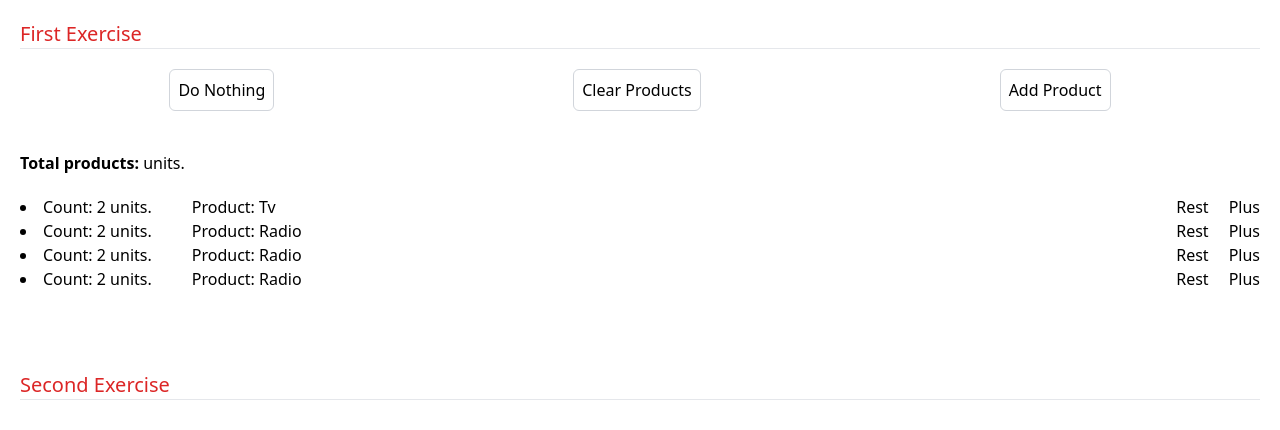
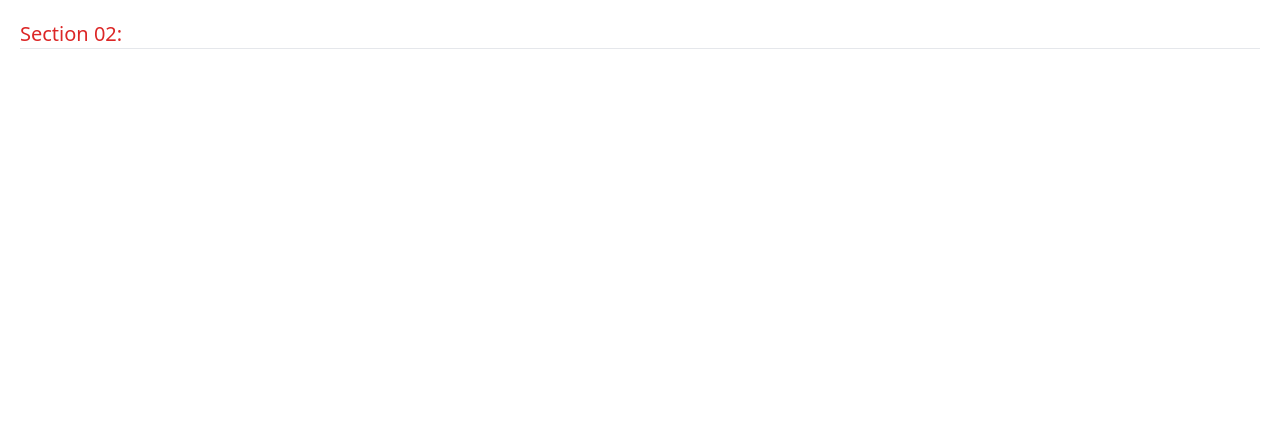
Before and after one commit to HenryMilac/Mixer, a React (Vite) app: page / in a window 1280 px wide. Shown: the top 430 px of the page. Built offline with nearby package versions, Linux system fonts and the light colour scheme.

Commit message:
Advanced

```diff
--- a/src/App.tsx
+++ b/src/App.tsx
@@ -7,8 +7,8 @@ export default function App() {
   return (
     <>
       {/* <ZustandFazt/> */}
-      <ZustandMe/>
-      {/* <ZustandFernandoHerrera/> */}
+      {/* <ZustandMe/> */}
+      <ZustandFernandoHerrera/>
 
       {/* <Z/> */}
     </>
--- a/src/Mixer/Issues/ManageState/Zustand/ZustandFernandoHerrera/ZustandFernandoHerrera.tsx
+++ b/src/Mixer/Issues/ManageState/Zustand/ZustandFernandoHerrera/ZustandFernandoHerrera.tsx
@@ -1,5 +1,5 @@
 import { useShallow } from "zustand/react/shallow"
-import { count } from "./store/notes.store"
+import { count } from "./store/products.store"
 
 export default function ZustandFernandoHerrera() {
 
@@ -16,7 +16,15 @@ export default function ZustandFernandoHerrera() {
     const AddProduct = count(state => state.addProduct)
 
     return (
-        <div className="p-5 flex flex-col gap-10">
+        <div className="p-5 flex flex-col gap-20">
+
+
+
+
+
+
+            {/* ---------- Section 01 */}
+            {/* <div className="flex flex-col gap-10">
                 <div>
                     <h1 className="text-xl text-red-600">Section 01:</h1>
                     <hr />
@@ -68,9 +76,32 @@ export default function ZustandFernandoHerrera() {
                         <p key={product.id}>{product.name}</p>
                     ))}
                 </div>
+            </div> */}
 
 
 
+
+
+
+
+            {/* ---------- Section 02 */}
+            <div>
+                <div>
+                    <h1 className="text-xl text-red-600">Section 02:</h1>
+                    <hr />
+                </div>
+
+                <div>
+
+                </div>
+            </div>
+
+
+
+
+
+
+            {/* ---------- Section 02 */}
         </div>
     )
 }
```
Also changed, not shown: src/Mixer/Issues/ManageState/Zustand/ZustandFernandoHerrera/store/products.store.tsx (renamed from src/Mixer/Issues/ManageState/Zustand/ZustandFernandoHerrera/store/notes.store.tsx). Lines whose indentation alone changed are shown as unchanged.
